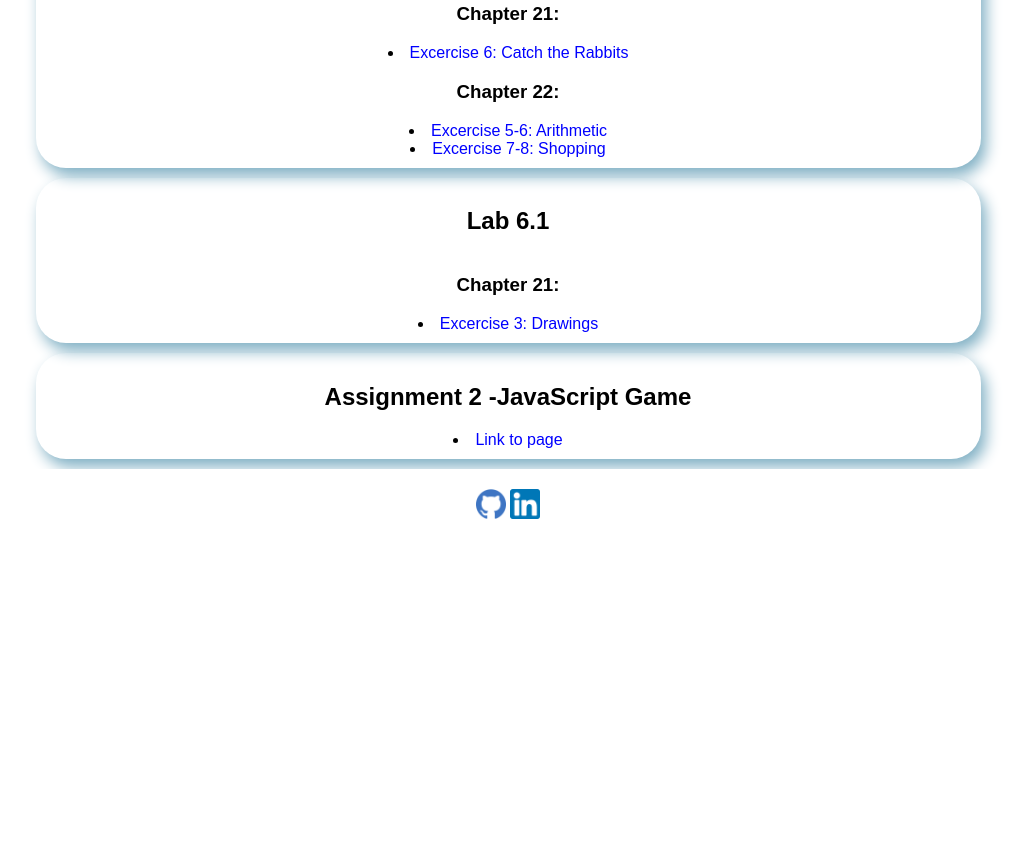
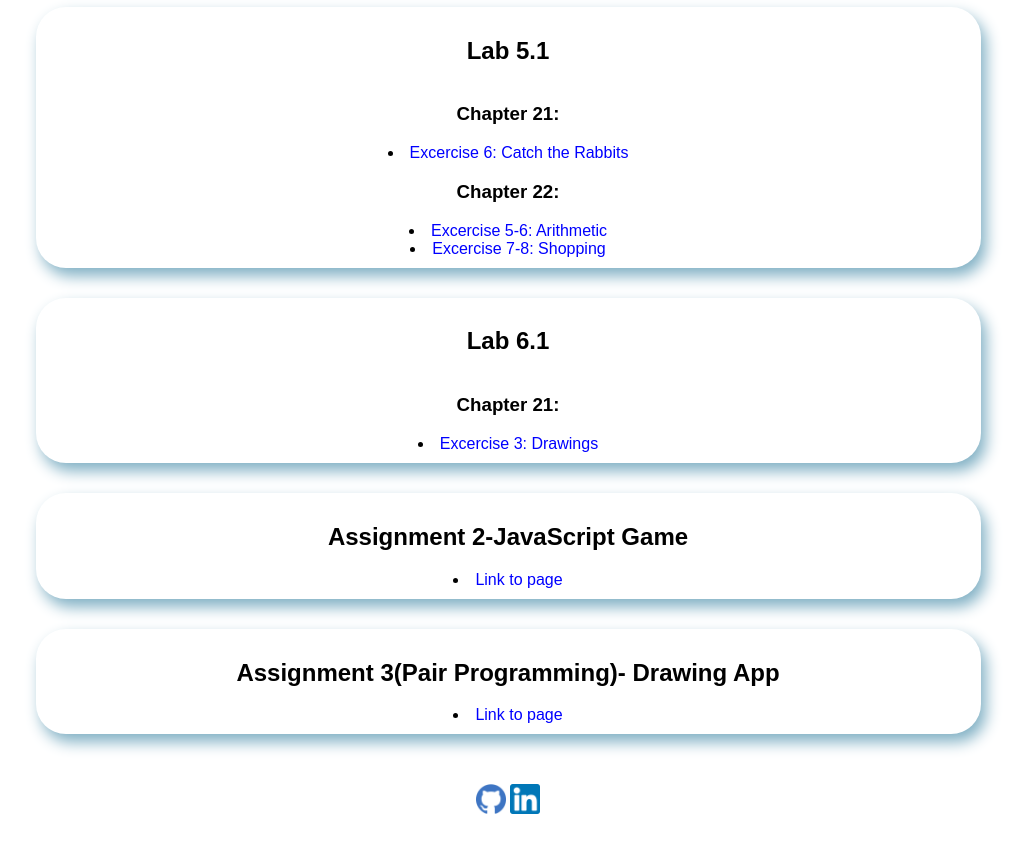
Before and after one commit to zshan-dev/1XD3-WebDevPortfolio, a plain HTML site: page work.html in a window 1280 px wide. Shown: the part 1050-1898 px from the top of the page, without its empty margins (132-1158 px from the left). Before the commit the page ends 1603 px from the top, so only its background shows below. Drawn offline with Linux system fonts and the light colour scheme.

Commit message:
Drawing App added to work section

```diff
--- a/css/style.css
+++ b/css/style.css
@@ -52,7 +52,7 @@ body {
   padding: 10px;
   box-shadow: 5px 8px 10px rgb(128, 176, 196);
   border-radius: 30px;
-  margin: 10px;
+  margin: 30px;
 }
 
 a {
--- a/work.html
+++ b/work.html
@@ -41,7 +41,7 @@ web page and include your name as author.
       <li><a href = "https://cs1xd3.cas.mcmaster.ca/~otefas/team/">FZMS Full Stack Forge</li></a>
     </div>
     <div class="text">
-      <h2>Assignment 1 -Responsive Design</h2>
+      <h2>Assignment 1-Responsive Design</h2>
       <li><a href = "https://cs1xd3.cas.mcmaster.ca/~bombaywz/layout/index.html" target="_blank">Link to page</li></a>
     </div>
     <div class="text">
@@ -74,8 +74,12 @@ web page and include your name as author.
       <li> <a href = "https://cs1xd3.cas.mcmaster.ca/~bombaywz/5.1/chap21/catchTheRabbit.html" target="_blank">Excercise 3: Drawings</a></li>
     </div>
     <div class="text">
-      <h2>Assignment 2 -JavaScript Game</h2>
+      <h2>Assignment 2-JavaScript Game</h2>
       <li><a href = "https://cs1xd3.cas.mcmaster.ca/~bombaywz/js_assignment/" target="_blank">Link to page</li></a>
+    </div>
+    <div class="text">
+      <h2>Assignment 3(Pair Programming)- Drawing App</h2>
+      <li><a href = "https://cs1xd3.cas.mcmaster.ca/~bombaywz/draw/" target="_blank">Link to page</li></a>
     </div>
     <div class="footer">
       <a href="https://github.com/zshan-dev" target="_blank"><img src = "images/github_pic.webp" width="30px"></a>
```
